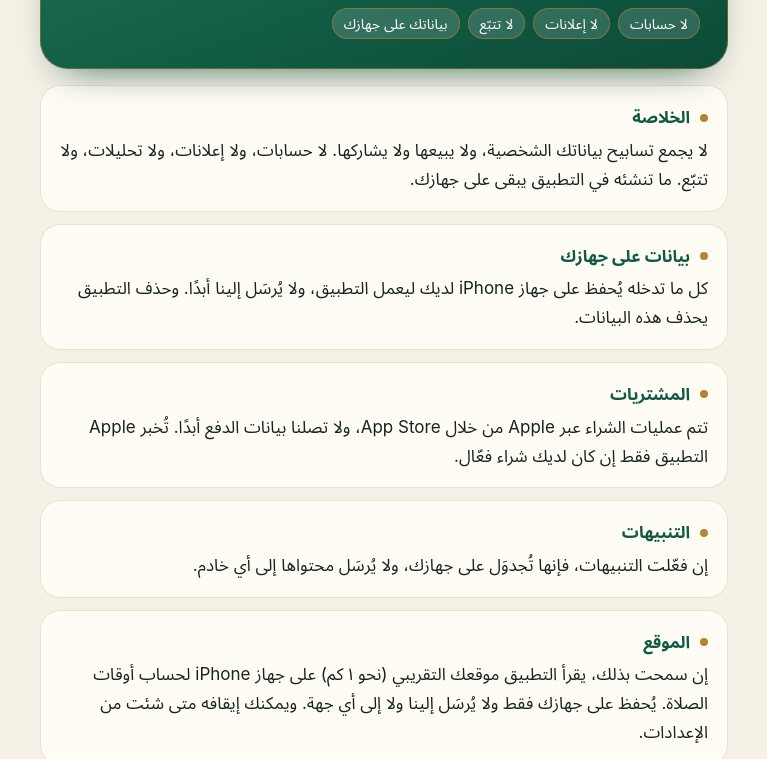
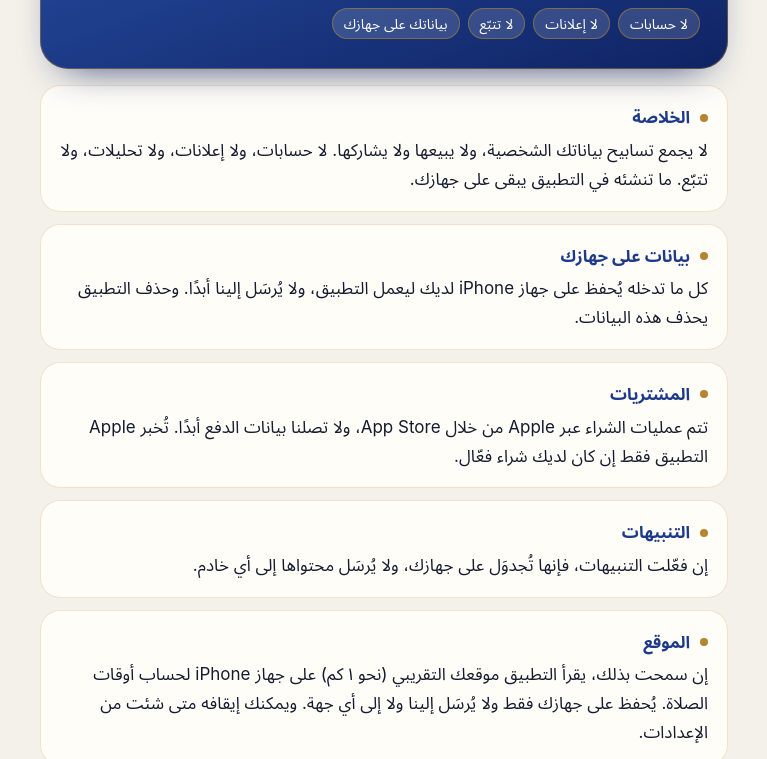
Before and after one commit to malhar222/tasabeeh, a plain HTML site: page privacy.html in a window 1280 px wide. Shown: the part 301-1060 px from the top of the page, without its empty margins (256-1023 px from the left). Drawn offline with Linux system fonts and the light colour scheme.

Commit message:
Lapis colours and the new medallion icon

```diff
--- a/privacy.html
+++ b/privacy.html
@@ -1,8 +1,8 @@
-<!doctype html><html lang="ar" dir="rtl"><head><meta charset="utf-8"><meta name="viewport" content="width=device-width, initial-scale=1"><meta name="robots" content="noindex"><meta name="theme-color" content="#0B4A37"><link rel="icon" href="icon.png"><link rel="apple-touch-icon" href="icon.png"><title>سياسة الخصوصية · تسابيح | Privacy Policy · Tasabeeh</title><style>
-:root { --accent:#0E5A43; --gold:#B5852F; --bg:#F6F1E7; --card:#FFFCF5;
-  --text:#16241E; --muted:#55645C; --hero-a:#1F7A5A; --hero-b:#0B4A37; --on-hero:#FFFFFF; color-scheme: light dark; }
-@media (prefers-color-scheme: dark) { :root { --accent:#5CC79A; --gold:#E2BC6A; --bg:#0A1411;
-  --card:#111F1A; --text:#F1EADB; --muted:#A9B4AC; --hero-a:#1D7254; --hero-b:#0C3E2F; --on-hero:#F6EFDD; } }
+<!doctype html><html lang="ar" dir="rtl"><head><meta charset="utf-8"><meta name="viewport" content="width=device-width, initial-scale=1"><meta name="robots" content="noindex"><meta name="theme-color" content="#0F2363"><link rel="icon" href="icon.png"><link rel="apple-touch-icon" href="icon.png"><title>سياسة الخصوصية · تسابيح | Privacy Policy · Tasabeeh</title><style>
+:root { --accent:#1D3A8A; --gold:#B5852F; --bg:#F4F1EA; --card:#FFFDF8;
+  --text:#141B2E; --muted:#5A6178; --hero-a:#2C56B0; --hero-b:#0F2363; --on-hero:#FFFFFF; color-scheme: light dark; }
+@media (prefers-color-scheme: dark) { :root { --accent:#8FB0FF; --gold:#E2BC6A; --bg:#090E1C;
+  --card:#111A30; --text:#EFEBE2; --muted:#A6ADC0; --hero-a:#274C9C; --hero-b:#0D1D52; --on-hero:#F4EFE2; } }
 * { box-sizing: border-box; }
 html { -webkit-text-size-adjust: 100%; scroll-behavior: smooth; }
 body { margin: 0; background: var(--bg); color: var(--text);
```
